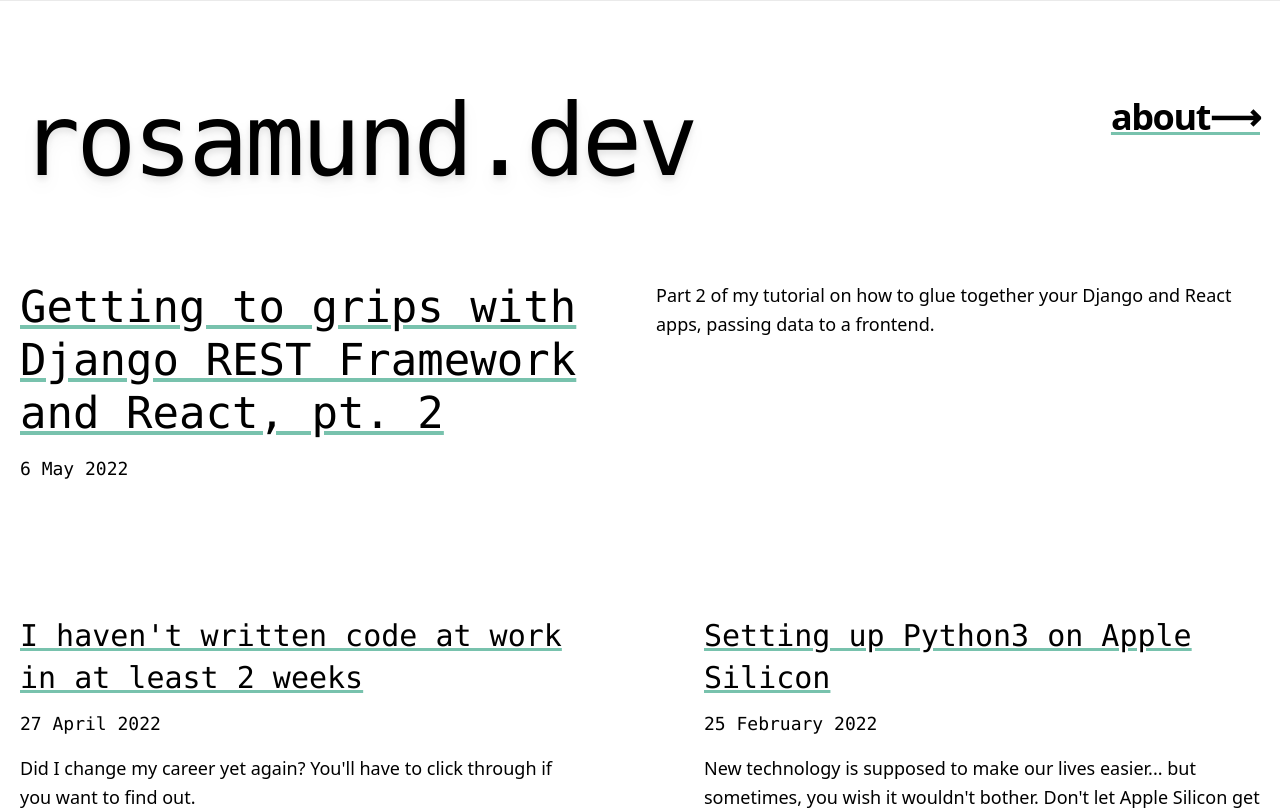
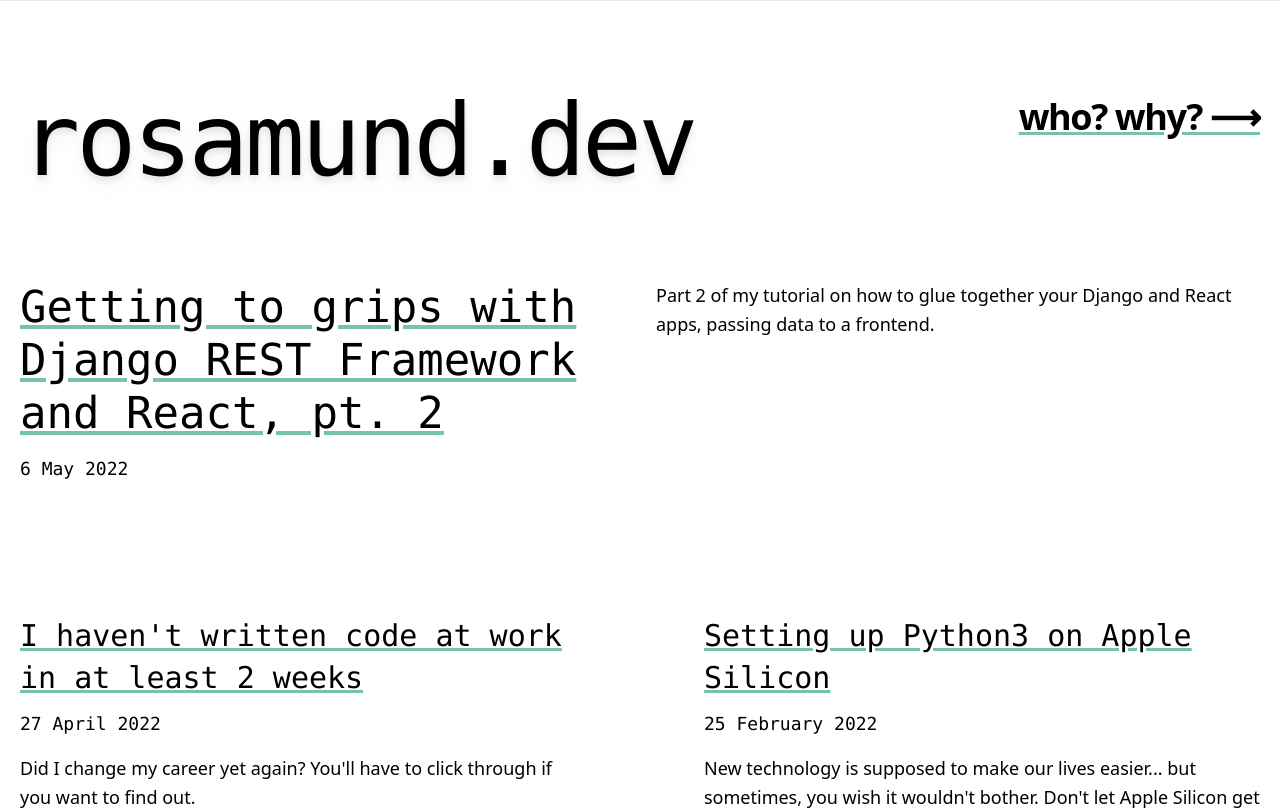
Before and after one commit to rosamundm/devblog, a Next.js app: page / in a window 1280 px wide. Shown: the top 810 px of the page. Built offline with nearby package versions, Linux system fonts and the light colour scheme.

Commit message:
Change intrp

```diff
--- a/components/intro.js
+++ b/components/intro.js
@@ -8,9 +8,16 @@ export default function Intro() {
       </h1>
       <h4 className="text-2xl md:text-4xl font-bold tracking-tight md:tracking-tighter leading-tight mb-20 mt-8">
         <Link href={"/about/"}>
-          about⟶
+          who? why? ⟶
         </Link>
       </h4>
+      {/*
+      <h4 className="text-2xl md:text-4xl font-bold tracking-tight md:tracking-tighter leading-tight mb-20 mt-8">
+        <Link href={"/reading-2022/"}>
+          reading⟶
+        </Link>
+      </h4>
+      */}
     </section>
   )
 }
```
